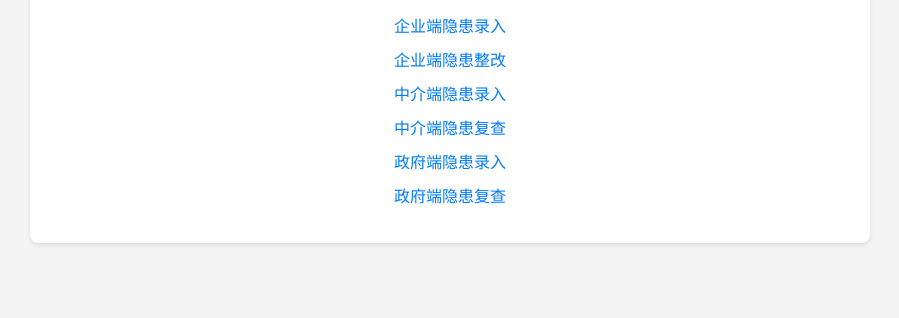
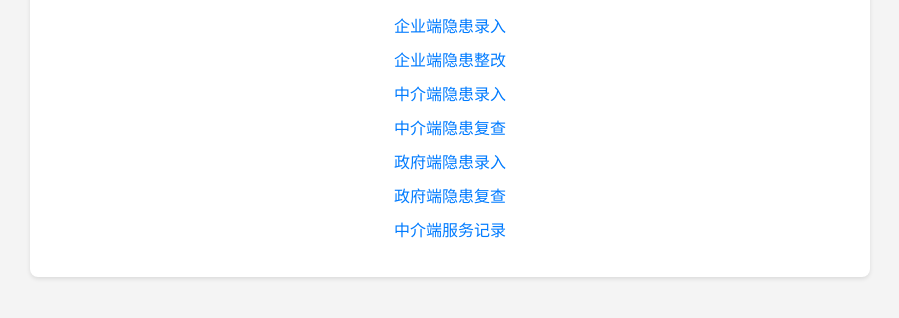
Before and after one commit to lijiusong/wan_github.io, a plain HTML site: page index.html in a window 1280 px wide. Shown: the part 184-502 px from the top of the page, without its empty margins (190-1089 px from the left). Drawn offline with Linux system fonts and the light colour scheme.

Commit message:
Update index.html

```diff
--- a/index.html
+++ b/index.html
@@ -53,6 +53,7 @@
             <li><a href="中介端隐患录入" download>中介端隐患复查</a></li>
             <li><a href="政府端录入" download>政府端隐患录入</a></li>
             <li><a href="政府端录入" download>政府端隐患复查</a></li>
+            <li><a href="政府端录入" download>中介端服务记录</a></li>
             <!-- 您可以继续添加更多的下载链接 -->
         </ul>
     </div>
```
